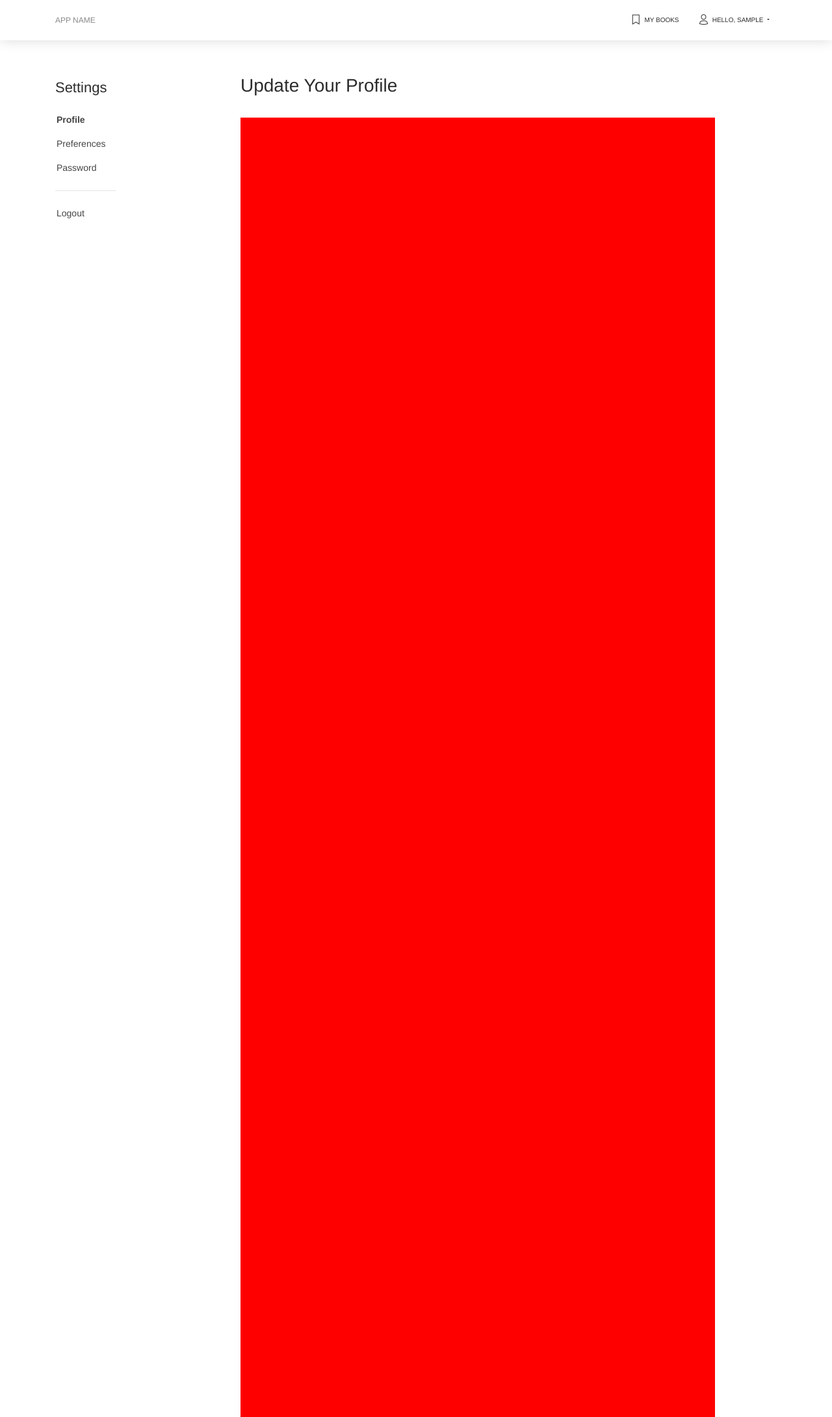
After one commit to FroeMic/FullStack_Info_FinalProject, a Flask app: page /settings/profile in a window 1280 px wide. The commit adds this page. Shown: the whole page at 65% size. Run offline with Flask 2, Linux system fonts and the light colour scheme; the visitor is signed in with stand-in values (Sample User, id 1); data comes from the database, SQL or seed files in the repository; some libraries are stand-ins or nearby versions.

Commit message:
Add and style `settings_base.html` and add dummy routes for `settings/profile`, `settings/preferences`, `settings/password`

```diff
--- a/app/routes.py
+++ b/app/routes.py
@@ -56,7 +56,23 @@ def logout():
 def mybooks():
     return "TODO: Implement the /mybooks route"
 
+
 @app.route('/settings')
 @login_required
 def settings():
-    return "TODO: Implement the /settings route"
+    return redirect(url_for('settings_profile'))
+
+@app.route('/settings/profile')
+@login_required
+def settings_profile():
+    return render_template('settings_profile.html', title='Settings')
+
+@app.route('/settings/preferences')
+@login_required
+def settings_preferences():
+    return render_template('settings_preferences.html', title='Settings')
+
+@app.route('/settings/password')
+@login_required
+def settings_password():
+    return render_template('settings_password.html', title='Settings')
--- a/app/static/_css/style.css
+++ b/app/static/_css/style.css
@@ -1,4 +1,20 @@
+/* ANIMATION */
+.cloak {
+    opacity: 0;
+}
+
+*:not(.cloak) {
+    opacity: 1;
+    transition: opacity .5s ease-in-out;
+    -moz-transition: opacity .5s ease-in-out;
+    -webkit-transition: opacity .5s ease-in-out;
+}
+
 /* NAVBAR */
+body>.navbar + * {
+    margin-top: 82px;
+}
+
 .sidebar-collapse .navbar-collapse:before  {
     background: white;
 }
@@ -18,7 +34,7 @@
     left: auto;
 }
 
-/* REGISTER VIEW */
+/* REGISTER and LOGING VIEW */
 .card-signup,
 .card-signin {
     max-width: unset;
@@ -77,3 +93,34 @@
 .card-signup .info p{
     color: #555;
 }
+
+/* SETTINGS */
+.fixed-section {
+    top: 90px;
+    max-height: 80vh;
+    overflow: scroll;
+    position: sticky;
+    width: min-content;
+}
+
+.fixed-section ul {
+    padding: 0;
+}
+
+.fixed-section ul li {
+    list-style: none;
+}
+
+.fixed-section li a {
+    padding-left: 2px;
+    display: block;
+}
+
+.fixed-section li a.active {
+    font-weight: 700;
+}
+
+.fixed-section,
+.settings-content {
+    padding-top: 30px;
+}
--- a/app/static/_js/app.js
+++ b/app/static/_js/app.js
@@ -3,5 +3,27 @@ $(document).ready(function(){
 });
 
 function setup() {
+	markActiveLinks();
+	setup_did_finish();
+}
 
+
+/**
+ * Adds the class '.active' to all <a> elements which
+ * are children of a <nav> element and have and href
+ * attribute that is equal to the current url.
+ */
+function markActiveLinks() {
+	const loc = window.location.pathname;
+
+	$('nav').find('a').each(function() {
+	  $(this).toggleClass('active', $(this).attr('href') == loc);
+   });
 }
+
+/**
+ * Removes the '.cloak' class from all elements that have it.
+ */
+function setup_did_finish() {
+	$('.cloak').removeClass('cloak');
+}
--- a/app/templates/base.html
+++ b/app/templates/base.html
@@ -16,7 +16,7 @@
   <body class="cloak sidebar-collapse">
 
     <!-- Navbar -->
-      <nav class="navbar navbar-expand-lg bg-white">
+      <nav class="navbar navbar-expand-lg fixed-top bg-white">
           <div class="container">
               <div class="navbar-translate">
                   <a class="navbar-brand" href="{{ url_for('index') }}">
--- /dev/null
+++ b/app/templates/base_settings.html
@@ -0,0 +1,38 @@
+{% extends "base.html" %}
+
+{% block navlinks %}
+  {{ super() }}
+{% endblock %}
+
+{% block content %}
+  <section class="settings">
+      <div class="row">
+          <div class="ol col-lg-3 col-md-6">
+            <nav class="fixed-section">
+              <h5>Settings</h5>
+              <ul>
+                <li>
+                  <a href="{{ url_for('settings_profile')}}" class="text-black nav-link">Profile</a>
+                </li>
+                <li>
+                    <a href="{{ url_for('settings_preferences')}}" class="text-black nav-link">Preferences</a>
+                </li>
+                <li>
+                    <a href="{{ url_for('settings_password')}}" class="text-black nav-link">Password</a>
+                </li>
+                <hr>
+                <li>
+                    <a href="{{ url_for('logout') }}" class="text-black nav-link">Logout</a>
+                </li>
+              </ul>
+            </nav>
+          </div>
+          <div class="col col-lg-8 col-md-12">
+            <div class="settings-content">
+                {% block settings_content %}{% endblock %}
+            </div>
+
+          </div>
+        </div>
+  </section>
+{% endblock %}
--- /dev/null
+++ b/app/templates/settings_profile.html
@@ -0,0 +1,12 @@
+{% extends "base_settings.html" %}
+
+{% block navlinks %}
+  {{ super() }}
+{% endblock %}
+
+{% block settings_content %}
+    <h3>Update Your Profile</h3>
+    <div>
+            <div style="height: 2000px; background-color:red;"></div>
+    </div>
+{% endblock %}
```
Also changed, not shown: app/templates/settings_password.html (added, +13 -0 lines), app/templates/settings_preferences.html (added, +12 -0 lines).
